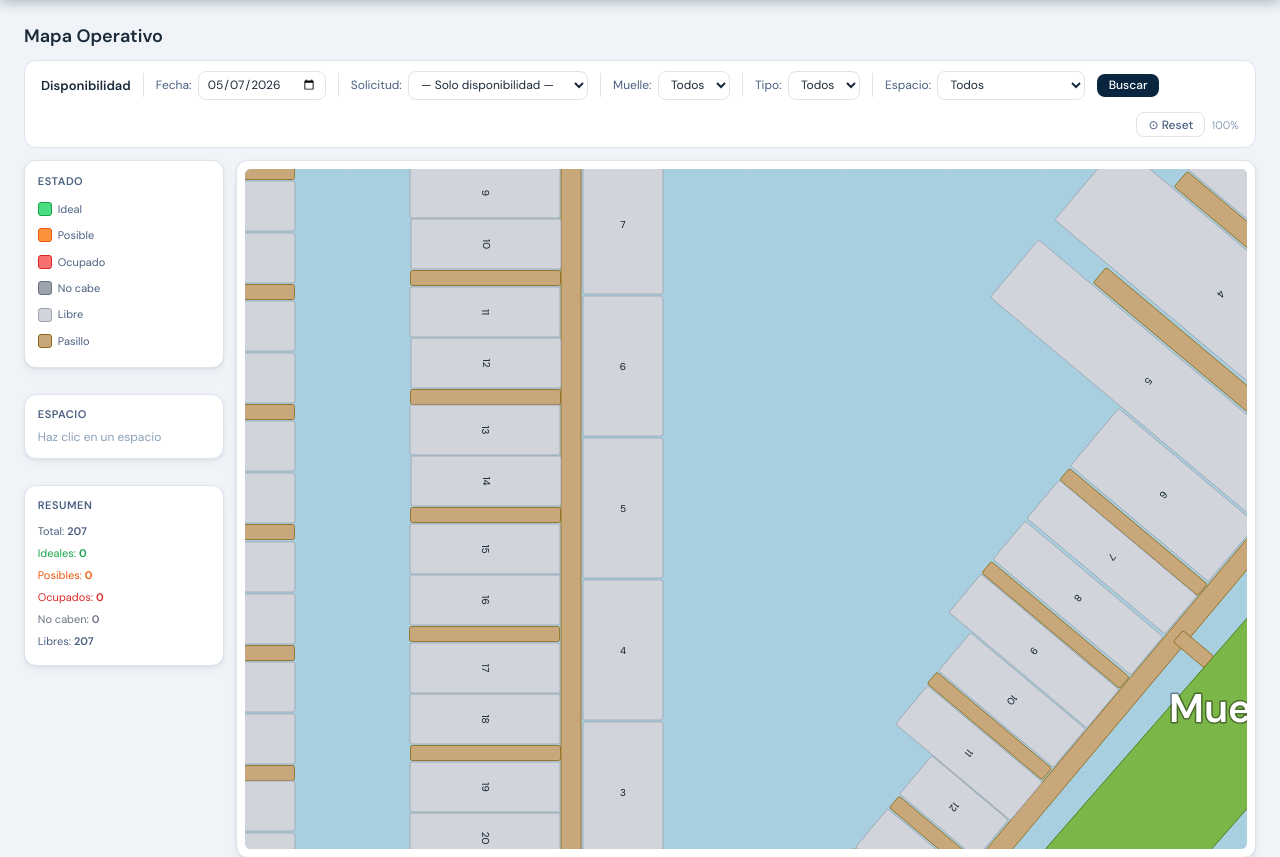
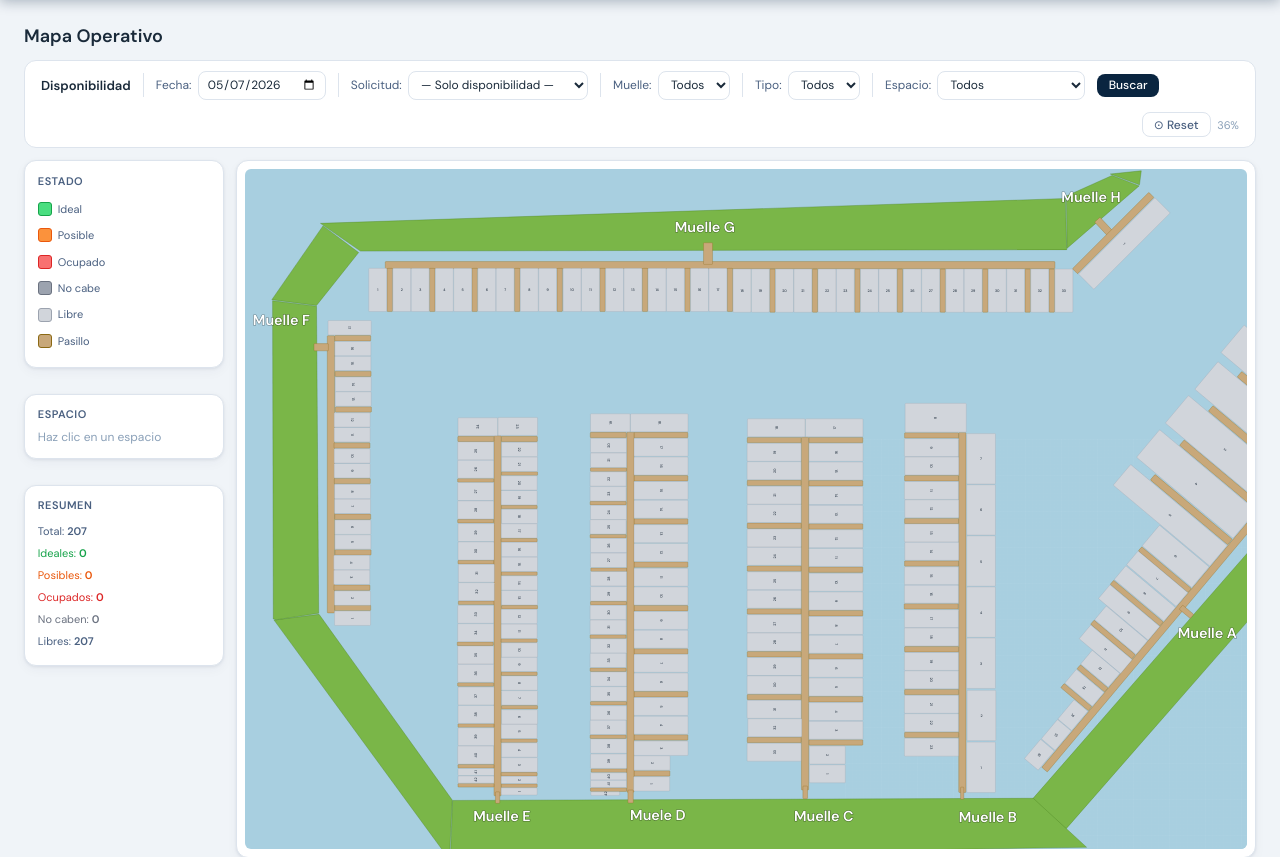
Before and after one commit to eimymuz/MARE-proyecto, a Django app: page /mapa/ in a window 1280 px wide. Shown: the part 62-919 px from the top of the page. Run offline with Django 5.2, Linux system fonts and the light colour scheme; the visitor is signed in with stand-in values (Sample User, id 1); data comes from the database, SQL or seed files in the repository; data that the repository does not hold is empty.

Commit message:
fix: ajustar valores iniciales de la vista del mapa y aplicar transformación al cargar el mapa

```diff
--- a/templates/mapa/mapa_component.html
+++ b/templates/mapa/mapa_component.html
@@ -154,7 +154,7 @@ const layerT    = document.getElementById('mapa-layer-tierra');
 const layerE    = document.getElementById('mapa-layer-espacios');
 const layerL    = document.getElementById('mapa-layer-labels');
 
-let vx=0, vy=0, vscale=1;
+let vx=600, vy=270, vscale=0.36;
 let panning=false, panStart=null, panOrigin=null, spaceDown=false;
 let espaciosData=[], espaciosSeleccionados=new Set(), solicitudActiva=null;
 let filtroMuelle='', filtroTipo='', filtroTamano='';
@@ -165,7 +165,7 @@ function applyTransform(){
   svg.style.transformOrigin='0 0';
   if(!READONLY) document.getElementById('mapa-zoom-label').textContent=Math.round(vscale*100)+'%';
 }
-window.mapaResetView=function(){ vx=0;vy=0;vscale=1;applyTransform(); };
+window.mapaResetView=function(){ vx=600;vy=270;vscale=0.36;applyTransform(); };
 
 container.addEventListener('wheel',ev=>{
   ev.preventDefault();
@@ -554,6 +554,7 @@ if(!READONLY){
   cargarSolicitudes();
 }
 cargarMapa();
+applyTransform();
 
 })();
 </script>
```
